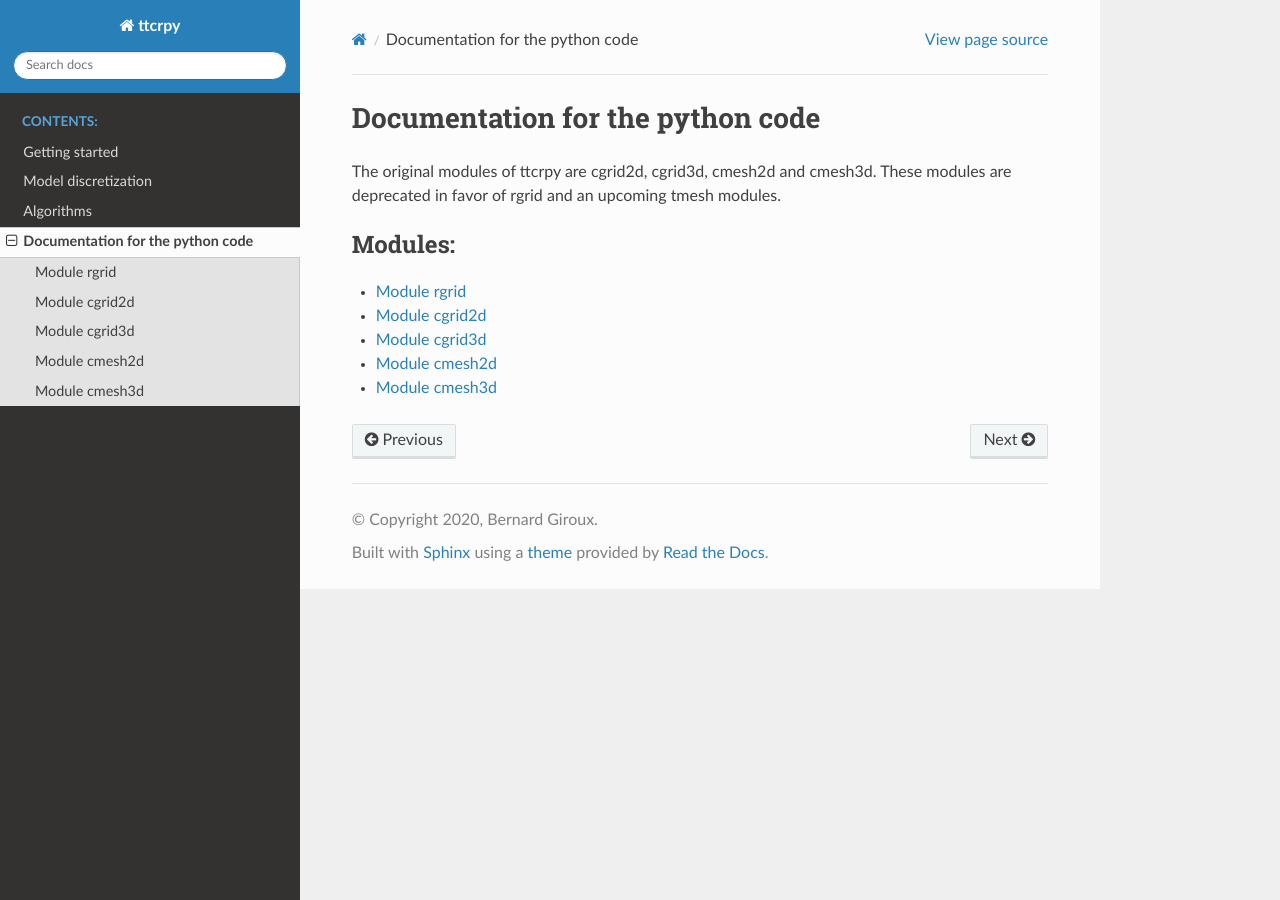
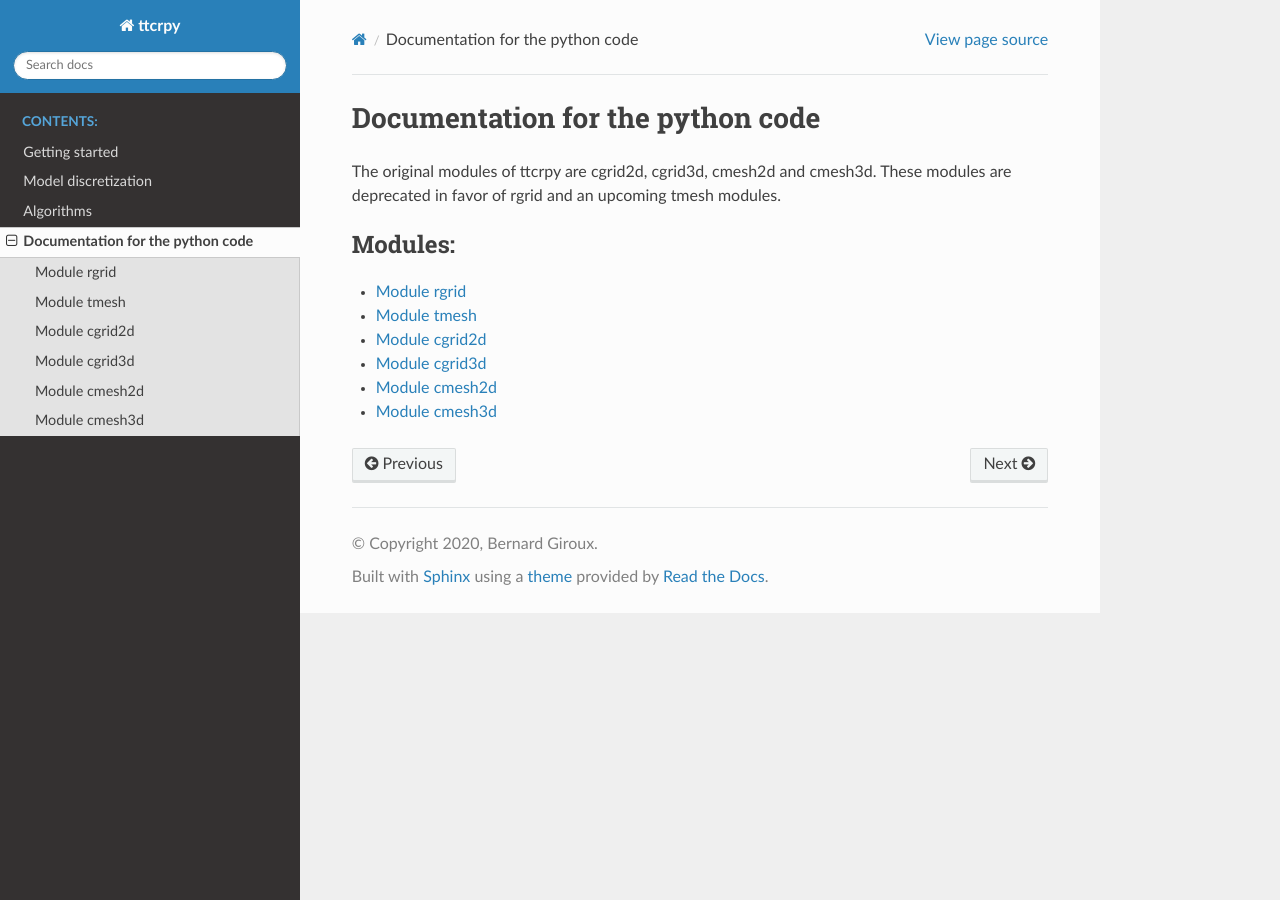
Before and after one commit to groupeLIAMG/ttcr, a Sphinx documentation site: the page built from docs/code.rst, in a window 1280 px wide. Built offline with Sphinx 7.4.7 and the Read the Docs theme 2.0.0, drawn with Linux system fonts in a browser that asks for light colours.

Commit message:
added tmesh to doc

```diff
--- a/docs/code.rst
+++ b/docs/code.rst
@@ -10,6 +10,7 @@ modules are deprecated in favor of rgrid and an upcoming tmesh modules.
    :caption: Modules:
 
    code_rgrid.rst
+   code_tmesh.rst
    code_cgrid2d.rst
    code_cgrid3d.rst
    code_cmesh2d.rst
--- /dev/null
+++ b/docs/code_tmesh.rst
@@ -0,0 +1,6 @@
+
+Module tmesh
+============
+
+.. automodule:: ttcrpy.tmesh
+   :members:
```
